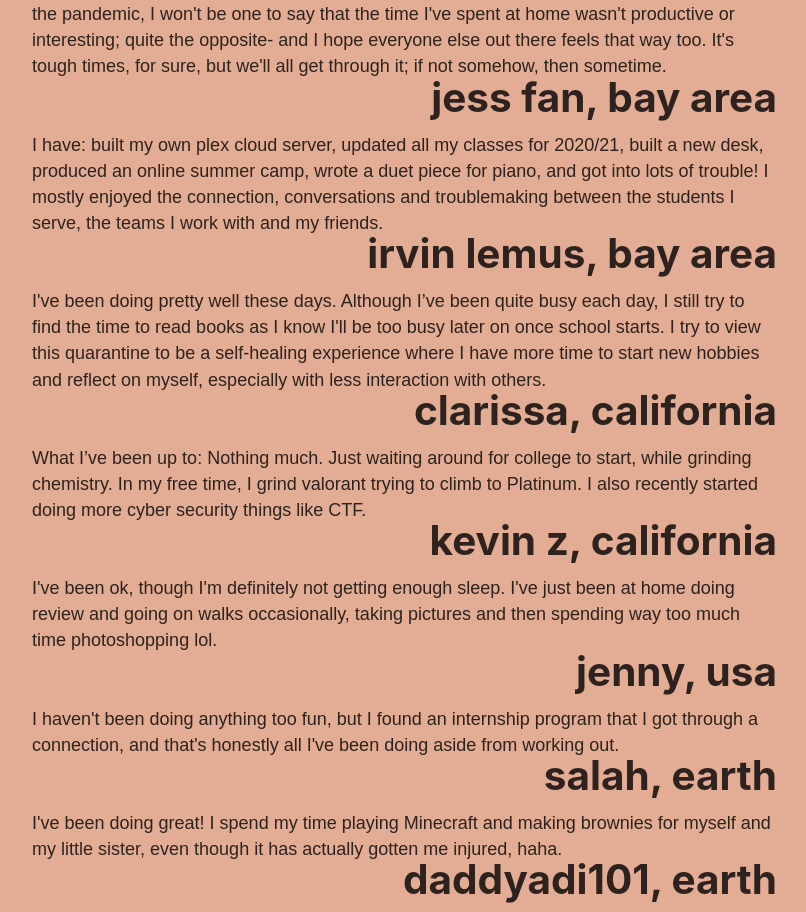
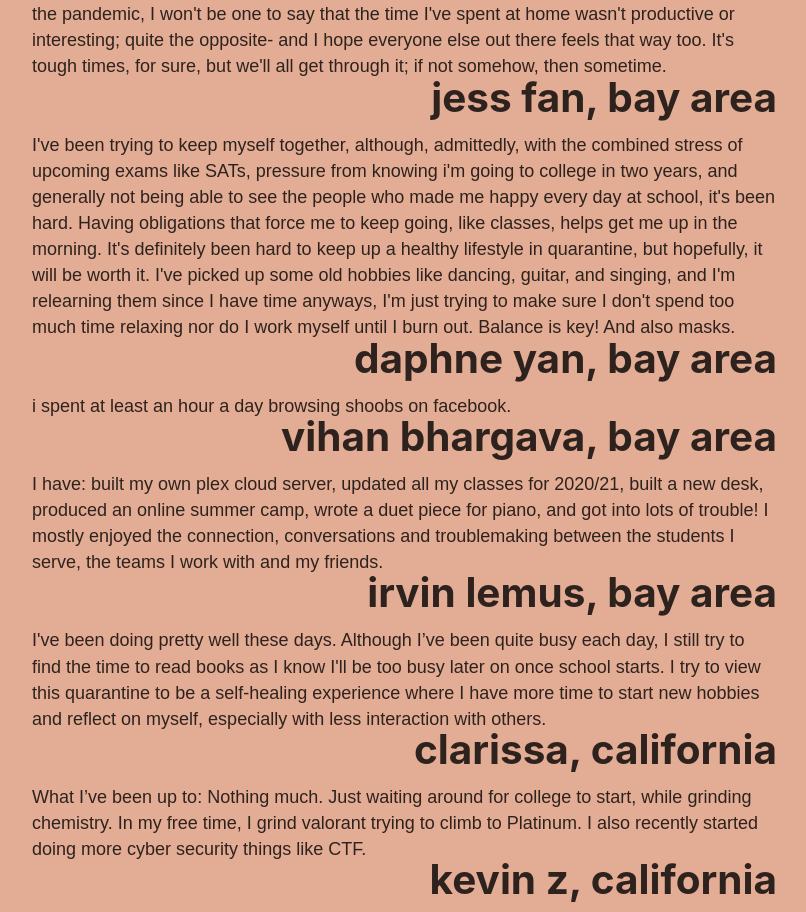
Before and after one commit to sri240/defeating-covid-19, a Gatsby site: page / in a window 1280 px wide. Shown: the part 2243-3155 px from the top of the page, without its empty margins (247-1053 px from the left). Built offline with nearby package versions, Linux system fonts and the light colour scheme; Gatsby itself is replaced by a stand-in of ours.

Commit message:
added vihan and daphne

```diff
--- a/src/pages/index.js
+++ b/src/pages/index.js
@@ -85,6 +85,20 @@ const IndexPage = () => (
       </div>
 
       <br></br>
+      <div class="person"><p>I've been trying to keep myself together, although, admittedly, with the combined stress of upcoming exams like SATs, pressure from knowing
+        i'm going to college in two years, and generally not being able to see the people who made me happy every day at school, it's been hard. Having obligations that
+        force me to keep going, like classes, helps get me up in the morning. It's definitely been hard to keep up a healthy lifestyle in quarantine, but hopefully, it
+        will be worth it. I've picked up some old hobbies like dancing, guitar, and singing, and I'm relearning them since I have time anyways, I'm just trying to make
+        sure I don't spend too much time relaxing nor do I work myself until I burn out. Balance is key! And also masks.</p>
+      <h1 class="t">&nbsp; daphne yan, bay area</h1>
+      </div>
+
+      <br></br>
+      <div class="person"><p>i spent at least an hour a day browsing shoobs on facebook.</p>
+      <h1 class="t">&nbsp; vihan bhargava, bay area</h1>
+      </div>
+
+      <br></br>
       <div class="person"><p>I have: built my own plex cloud server, updated all my classes for 2020/21, built a new desk, produced an online summer camp, wrote a duet piece for piano, and got into lots of trouble! I mostly enjoyed the connection, conversations and troublemaking between the students I serve, the teams I work with and my friends.</p>
       <h1 class="t">&nbsp; irvin lemus, bay area</h1>
       </div>
```
